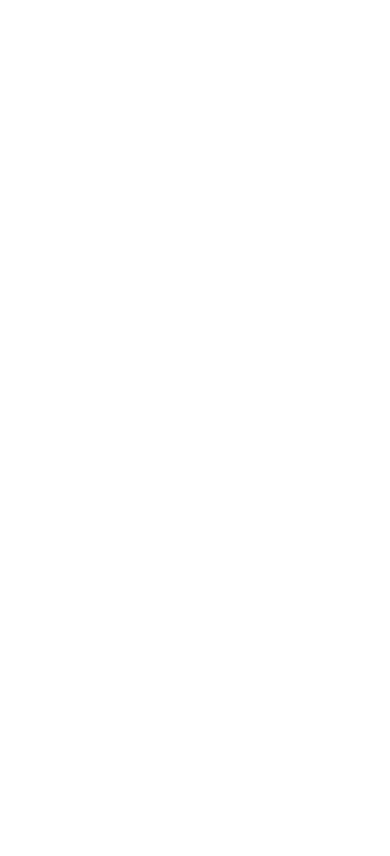
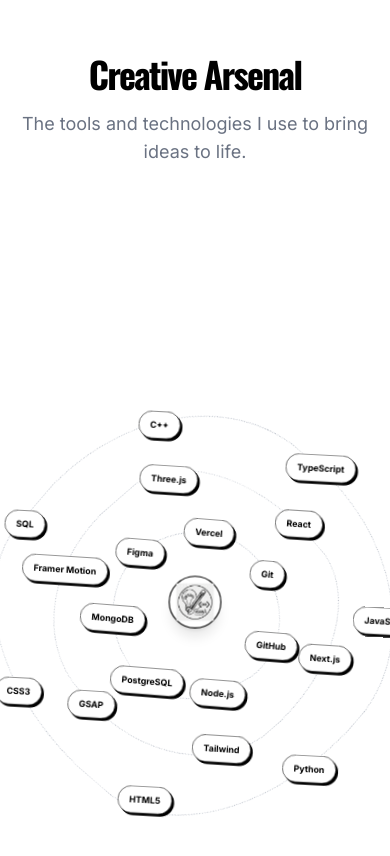
Before and after one commit to GopalDose/Gopal-Portfolio, a Next.js app: page / in a window 390 px wide. Shown: the part 6734-7590 px from the top of the page. Before the commit the page ends 6724 px from the top, so only its background shows below. Built offline with nearby package versions, Linux system fonts and the light colour scheme.

Commit message:
skills section

```diff
--- /dev/null
+++ b/app/components/Skills.tsx
@@ -0,0 +1,119 @@
+"use client";
+
+import React, { useEffect, useRef } from "react";
+import gsap from "gsap";
+import Image from "next/image";
+
+const SKILL_CATEGORIES = [
+    {
+        name: "Languages",
+        radius: 350,
+        duration: 60,
+        skills: ["TypeScript", "JavaScript", "Python", "HTML5", "CSS3", "SQL", "C++"],
+    },
+    {
+        name: "Frameworks",
+        radius: 250,
+        duration: 50,
+        skills: ["React", "Next.js", "Tailwind", "GSAP", "Framer Motion", "Three.js"],
+    },
+    {
+        name: "Tools & DBs",
+        radius: 150,
+        duration: 40,
+        skills: ["Git", "GitHub", "Node.js", "PostgreSQL", "MongoDB", "Figma", "Vercel"],
+    },
+];
+
+export default function Skills() {
+    const containerRef = useRef<HTMLDivElement>(null);
+
+    useEffect(() => {
+        const ctx = gsap.context(() => {
+            SKILL_CATEGORIES.forEach((category, index) => {
+                const ring = `.ring-${index}`;
+                const items = `.item-group-${index}`;
+
+                // Rotate ring
+                gsap.to(ring, {
+                    rotation: 360,
+                    duration: category.duration,
+                    repeat: -1,
+                    ease: "none",
+                });
+
+                // Counter-rotate items relative to their current start angle
+                gsap.to(items, {
+                    rotation: "-=360",
+                    duration: category.duration,
+                    repeat: -1,
+                    ease: "none",
+                });
+            });
+        }, containerRef);
+
+        return () => ctx.revert();
+    }, []);
+
+    return (
+        <section ref={containerRef} className="pt-32 pb-24 overflow-hidden relative min-h-screen flex flex-col items-center justify-center bg-white cursor-crosshair">
+
+            {/* Section Title */}
+            <div className="absolute top-16 z-10 text-center pointer-events-none select-none w-full">
+                <h2 className="text-4xl md:text-7xl font-bold font-[family-name:var(--font-family-media)] tracking-tighter mb-4 text-black">
+                    Creative Arsenal
+                </h2>
+                <p className="text-lg text-gray-500 font-[family-name:var(--font-family-sans)] max-w-md mx-auto">
+                    The tools and technologies I use to bring ideas to life.
+                </p>
+            </div>
+
+            {/* Orbit Container */}
+            <div className="relative flex items-center justify-center w-[800px] h-[800px] scale-[0.55] sm:scale-75 md:scale-95 lg:scale-100 transition-transform duration-500 mt-24">
+                {/* Central "Core" Doodle */}
+                <div className="absolute z-20 flex items-center justify-center pointer-events-none top-1/2 left-1/2 -translate-x-1/2 -translate-y-1/2">
+                    <div className="w-24 h-24 bg-white rounded-full flex items-center justify-center animate-bounce shadow-xl border-2 border-black p-3">
+                        <Image src="/assets/create_doodle.png" alt="Creative Doodle" width={100} height={100} className="w-full h-full object-contain" />
+                    </div>
+                </div>
+
+                {SKILL_CATEGORIES.map((category, catIndex) => (
+                    <div
+                        key={category.name}
+                        className={`ring-${catIndex} absolute border border-dashed border-gray-400 flex items-center justify-center`}
+                        style={{
+                            width: category.radius * 2,
+                            height: category.radius * 2,
+                            borderRadius: catIndex === 0 ? '45% 55% 40% 60% / 55% 45% 60% 40%' : catIndex === 1 ? '60% 40% 55% 45% / 40% 60% 45% 55%' : '50% 50% 45% 55% / 55% 45% 50% 50%',
+                        }}
+                    >
+                        {category.skills.map((skill, skillIndex) => {
+                            const totalSkills = category.skills.length;
+                            const angle = (skillIndex / totalSkills) * 360;
+
+                            return (
+                                <div
+                                    key={skill}
+                                    className="absolute top-1/2 left-1/2 w-0 h-0 flex items-center justify-center"
+                                    style={{
+                                        transform: `rotate(${angle}deg) translateY(-${category.radius}px)`,
+                                    }}
+                                >
+                                    {/* The Item wrapper that gets counter-rotated */}
+                                    <div
+                                        className={`item-group-${catIndex} bg-white px-5 py-3 rounded-full border border-black shadow-[4px_4px_0px_0px_rgba(0,0,0,1)] hover:shadow-[2px_2px_0px_0px_rgba(0,0,0,1)] hover:translate-x-[2px] hover:translate-y-[2px] transition-all cursor-pointer whitespace-nowrap`}
+                                        style={{
+                                            transform: `rotate(-${angle}deg)`
+                                        }}
+                                    >
+                                        <span className="font-[family-name:var(--font-family-sans)] font-bold text-base text-black">{skill}</span>
+                                    </div>
+                                </div>
+                            );
+                        })}
+                    </div>
+                ))}
+            </div>
+        </section>
+    );
+}
--- a/app/page.tsx
+++ b/app/page.tsx
@@ -1,6 +1,7 @@
 import Header from "./components/Header";
 import Hero from "./components/Hero";
 import About from "./components/About";
+import Skills from "./components/Skills";
 import Experience from "./components/Experience";
 
 
@@ -11,6 +12,7 @@
       <Hero />
       <About />
       <Experience />
+      <Skills />
     </main>
   );
 }
```
Also changed, not shown: public/assets/create_doodle.png (added).
